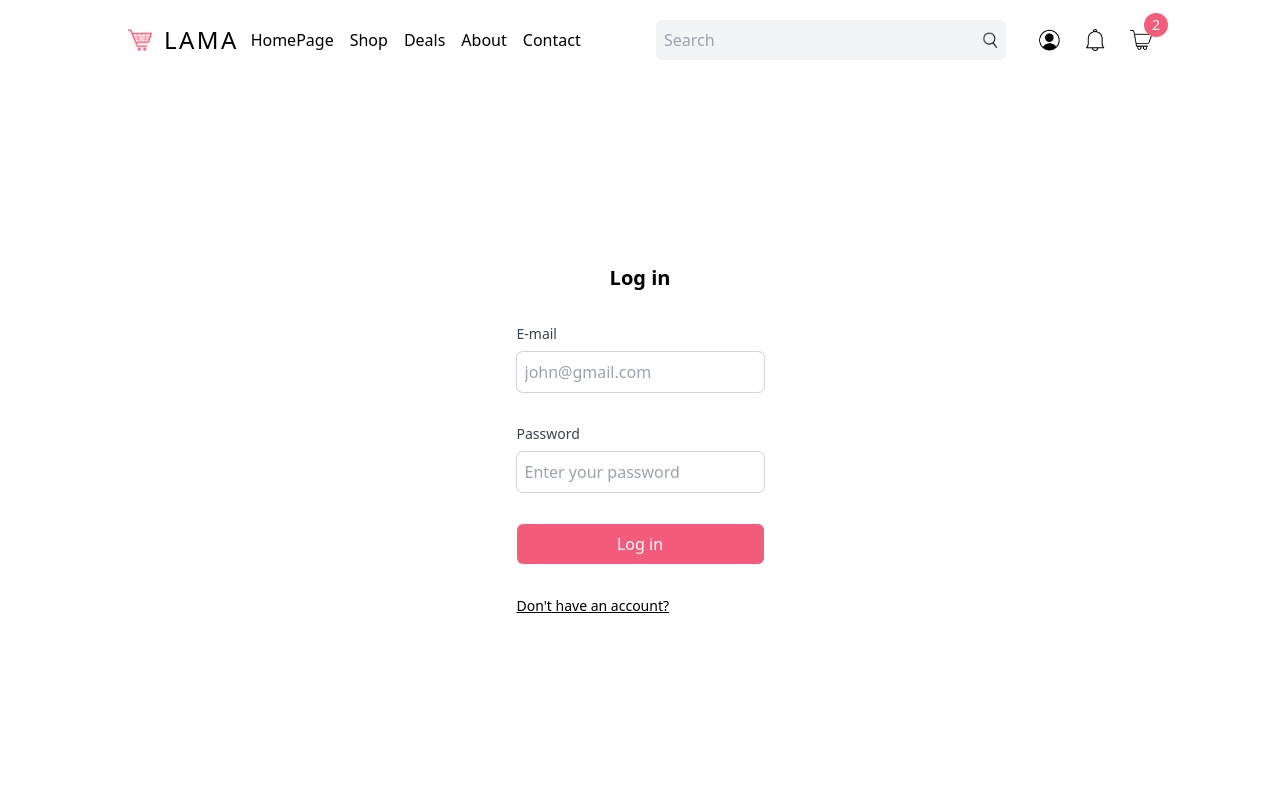
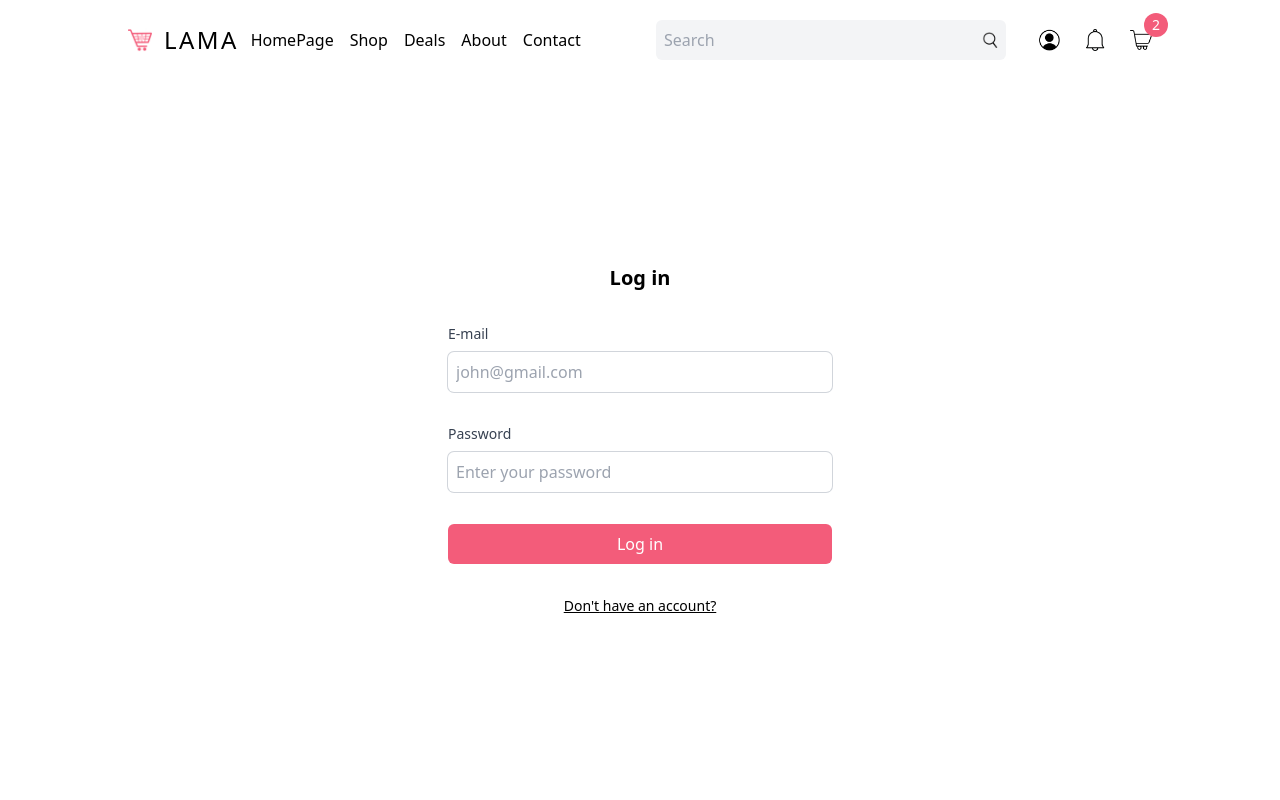
Before and after one commit to StanNatalia/next-e-commerce, a Next.js app: page /login in a window 1280 px wide. Shown: the top 800 px of the page. Built offline with nearby package versions, Linux system fonts and the light colour scheme; no server answers.

Commit message:
add logic for registration/login/logout

```diff
--- a/package.json
+++ b/package.json
@@ -11,6 +11,7 @@
   "dependencies": {
     "@wix/sdk": "^1.20.0",
     "@wix/stores": "^1.0.606",
+    "axios": "^1.13.2",
     "isomorphic-dompurify": "^2.35.0",
     "js-cookie": "^3.0.5",
     "next": "16.0.10",
--- a/src/app/login/page.tsx
+++ b/src/app/login/page.tsx
@@ -1,122 +1,146 @@
 "use client";
 
-import { useState } from "react";
+import { loginUser, registerUser } from "@/services/auth";
+import { useEffect, useState } from "react";
 
 enum MODE {
   LOGIN = "LOGIN",
   REGISTER = "REGISTER",
-  RESET_PASSWORD = "RESET_PASSWORD",
-  EMAIL_VERIFICATION = "EMAIL_VERIFICATION",
 }
 
 const LoginPage = () => {
-  const [mode, setMode] = useState(MODE.LOGIN);
+  const [mode, setMode] = useState<MODE>(MODE.LOGIN);
 
   const [username, setUsername] = useState("");
   const [email, setEmail] = useState("");
   const [password, setPassword] = useState("");
-  const [emailCode, setEmailCode] = useState("");
-  const [isLoading, setisLoading] = useState(false);
+  const [isLoading, setIsLoading] = useState(false);
   const [error, setError] = useState("");
-  const [message, setMessage] = useState("");
+  const [isLoggedIn, setIsLoggedIn] = useState(false);
 
-  const formTitle =
-    mode === MODE.LOGIN
-      ? "Log in"
-      : mode === MODE.REGISTER
-      ? "Register"
-      : mode === MODE.RESET_PASSWORD
-      ? "Reset Your Password"
-      : "Verify Your Email";
+  useEffect(() => {
+    const token = localStorage.getItem("token");
+    if (token) {
+      setIsLoggedIn(true);
+    }
+  });
 
-  const buttonTitle =
-    mode === MODE.LOGIN
-      ? "Log in"
-      : mode === MODE.REGISTER
-      ? "Register"
-      : mode === MODE.RESET_PASSWORD
-      ? "Reset"
-      : "Verify Your Email";
+  const handleSubmit = async (e: React.FormEvent) => {
+    e.preventDefault();
+    setError("");
+    setIsLoading(true);
+
+    try {
+      if (mode === MODE.REGISTER) {
+        const data = await registerUser({ name: username, email, password });
+        console.log("REGISTER SUCCESS:", data);
+      }
+
+      if (mode === MODE.LOGIN) {
+        const data = await loginUser({ email, password });
+        console.log("LOGIN SUCCESS:", data);
+      }
+    } catch (err: any) {
+      setError(err.response?.data?.message || "Something went wrong");
+    } finally {
+      setIsLoading(false);
+    }
+  };
+
+  const handleLogout = () => {
+    localStorage.removeItem("token");
+    setIsLoggedIn(false);
+    setEmail("");
+    setPassword("");
+    setUsername("");
+    setMode(MODE.LOGIN);
+  };
+
+  if (isLoggedIn) {
+    return (
+      <div className="h-[calc(100vh-80px)] flex items-center justify-center flex-col gap-4">
+        <h1 className="text-xl font-semibold">You are logged in!</h1>
+        <button
+          onClick={handleLogout}
+          className="bg-red-500 text-white p-2 rounded-md hover:bg-red-600"
+        >
+          Logout
+        </button>
+      </div>
+    );
+  }
+
+  const formTitle = mode === MODE.LOGIN ? "Log in" : "Register";
+  const buttonTitle = mode === MODE.LOGIN ? "Log in" : "Register";
 
   return (
     <div className="h-[calc(100vh-80px)] px-4 md:px-8 lg:px-16 xl:px-32 2xl:px-64 flex items-center justify-center">
-      <form className="flex flex-col gap-8">
+      <form
+        className="flex flex-col gap-8 w-full max-w-sm"
+        onSubmit={handleSubmit}
+      >
         <h1 className="text-xl font-semibold text-center">{formTitle}</h1>
-        {mode === MODE.REGISTER ? (
+
+        {mode === MODE.REGISTER && (
           <div className="flex flex-col gap-2">
             <label className="text-sm text-gray-700">Username</label>
             <input
               type="text"
-              name="username"
               placeholder="John"
+              value={username}
+              onChange={(e) => setUsername(e.target.value)}
               className="ring-1 ring-gray-300 rounded-md p-2"
             />
           </div>
-        ) : null}
-        {mode !== MODE.EMAIL_VERIFICATION ? (
+        )}
+
         <div className="flex flex-col gap-2">
           <label className="text-sm text-gray-700">E-mail</label>
           <input
             type="email"
-              name="email"
             placeholder="john@gmail.com"
+            value={email}
+            onChange={(e) => setEmail(e.target.value)}
             className="ring-1 ring-gray-300 rounded-md p-2"
           />
         </div>
-        ) : (
-          <div className="flex flex-col gap-2">
-            <label className="text-sm text-gray-700">Verification Code</label>
-            <input
-              type="text"
-              name="emailCode"
-              placeholder="Code"
-              className="ring-1 ring-gray-300 rounded-md p-2"
-            />
-          </div>
-        )}
-        {mode === MODE.LOGIN || mode === MODE.REGISTER ? (
+
         <div className="flex flex-col gap-2">
           <label className="text-sm text-gray-700">Password</label>
           <input
             type="password"
-              name="password"
             placeholder="Enter your password"
+            value={password}
+            onChange={(e) => setPassword(e.target.value)}
             className="ring-1 ring-gray-300 rounded-md p-2"
           />
         </div>
-        ) : null}
+
         <button
+          type="submit"
+          disabled={isLoading}
           className="bg-lama text-white p-2 rounded-md disabled:bg-pink-200 disabled:cursor-not-allowed"
-          disabled={isLoading}
         >
           {isLoading ? "Loading..." : buttonTitle}
         </button>
-        {error && <div className="text-red-600">{error}</div>}
-        {mode === MODE.LOGIN && (
-          <div
-            className="text-sm underline cursor-pointer"
+
+        {error && <div className="text-red-600 text-sm">{error}</div>}
+
+        {mode === MODE.LOGIN ? (
+          <p
+            className="text-sm underline cursor-pointer text-center"
             onClick={() => setMode(MODE.REGISTER)}
           >
             {"Don't"} have an account?
-          </div>
-        )}
-        {mode === MODE.REGISTER && (
-          <div
-            className="text-sm underline cursor-pointer"
+          </p>
+        ) : (
+          <p
+            className="text-sm underline cursor-pointer text-center"
             onClick={() => setMode(MODE.LOGIN)}
           >
-            Have an account?
-          </div>
+            Already have an account?
+          </p>
         )}
-        {mode === MODE.RESET_PASSWORD && (
-          <div
-            className="text-sm underline cursor-pointer"
-            onClick={() => setMode(MODE.LOGIN)}
-          >
-            Go back to Login
-          </div>
-        )}
-        {message && <div className="text-green-600">{message}</div>}
       </form>
     </div>
   );
--- /dev/null
+++ b/src/lib/axios.ts
@@ -0,0 +1,18 @@
+import axios from "axios";
+
+const api = axios.create({
+  baseURL: process.env.NEXT_PUBLIC_BACKEND_URL,
+  headers: {
+    "Content-type": "application/json",
+  },
+});
+
+api.interceptors.request.use((config) => {
+  const token = localStorage.getItem("token");
+  if (token) {
+    config.headers!["Authorization"] = `Bearer ${token}`;
+  }
+  return config;
+});
+
+export default api;
--- /dev/null
+++ b/src/services/auth.ts
@@ -0,0 +1,36 @@
+import api from "@/lib/axios";
+
+export type RegisterData = {
+  name: string;
+  email: string;
+  password: string;
+};
+
+export type LoginData = {
+  email: string;
+  password: string;
+};
+
+export const registerUser = async (data: RegisterData) => {
+  const response = await api.post("/api/user/register", data);
+
+  if (response.data.token) {
+    localStorage.setItem("token", response.data.token);
+  }
+
+  return response.data;
+};
+
+export const loginUser = async (data: LoginData) => {
+  const response = await api.post("/api/user/login", data);
+
+  if (response.data.token) {
+    localStorage.setItem("token", response.data.token);
+  }
+
+  return response.data;
+};
+
+export const logoutUser = () => {
+  localStorage.removeItem("token");
+};
```
Also changed, not shown: src/app/api/auth/register/route.ts (added, +31 -0 lines), 2 other files (tests, documents, lock files or other folders). Lines whose indentation alone changed are shown as unchanged.
